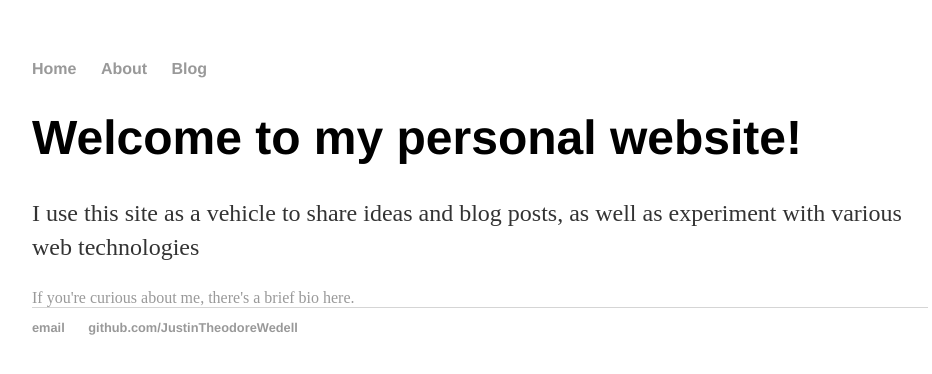
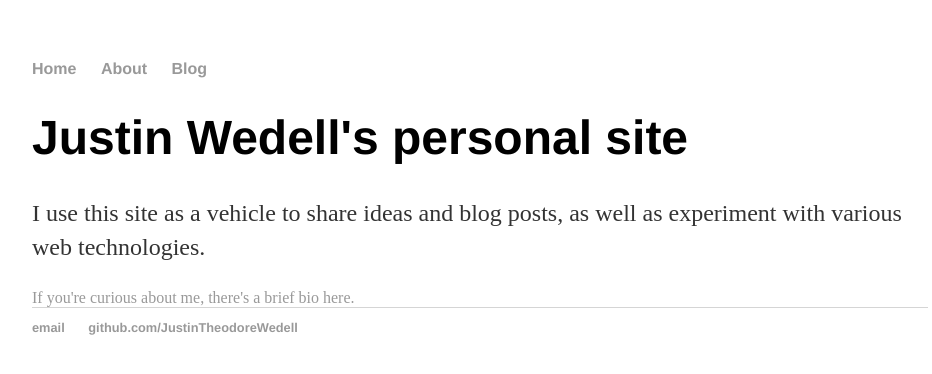
Before and after one commit to JustinTheodoreWedell/JustinTheodoreWedell.github.io, a Jekyll site: the page built from index.html, in a window 1280 px wide. Shown: the top 374 px of the page, without its empty margins (160-1092 px from the left). Built offline with Jekyll 4.4.1, drawn with Linux system fonts in a browser that asks for light colours.

Commit message:
Update spacing on main page

```diff
--- a/index.html
+++ b/index.html
@@ -3,7 +3,9 @@ layout: default
 title: Justin Wedell's Personal Site
 ---
 <div class="blurb">
-	<h1>Welcome to my personal website!</h1>
-	<p>I use this site as a vehicle to share ideas and blog posts, as well as experiment with various web technologies</p>
+	<h1>Justin Wedell's personal site</h1>
+	<p>I use this site as a vehicle to share ideas and blog posts, as well as experiment with various web technologies.<br>
+	</p>
 	<a href="/about">If you're curious about me, there's a brief bio here.</a>
+	<br>
 </div><!-- /.blurb -->
```
